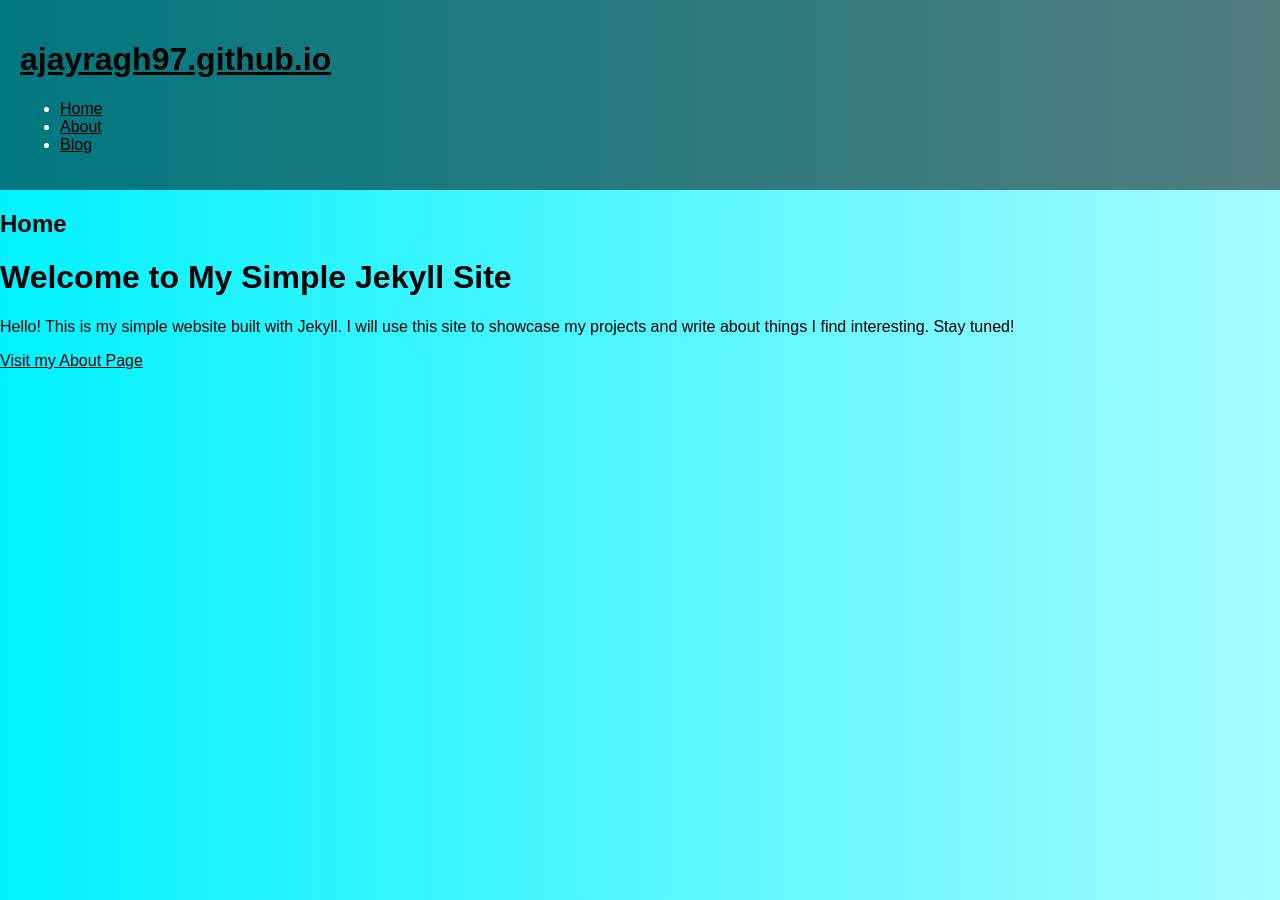
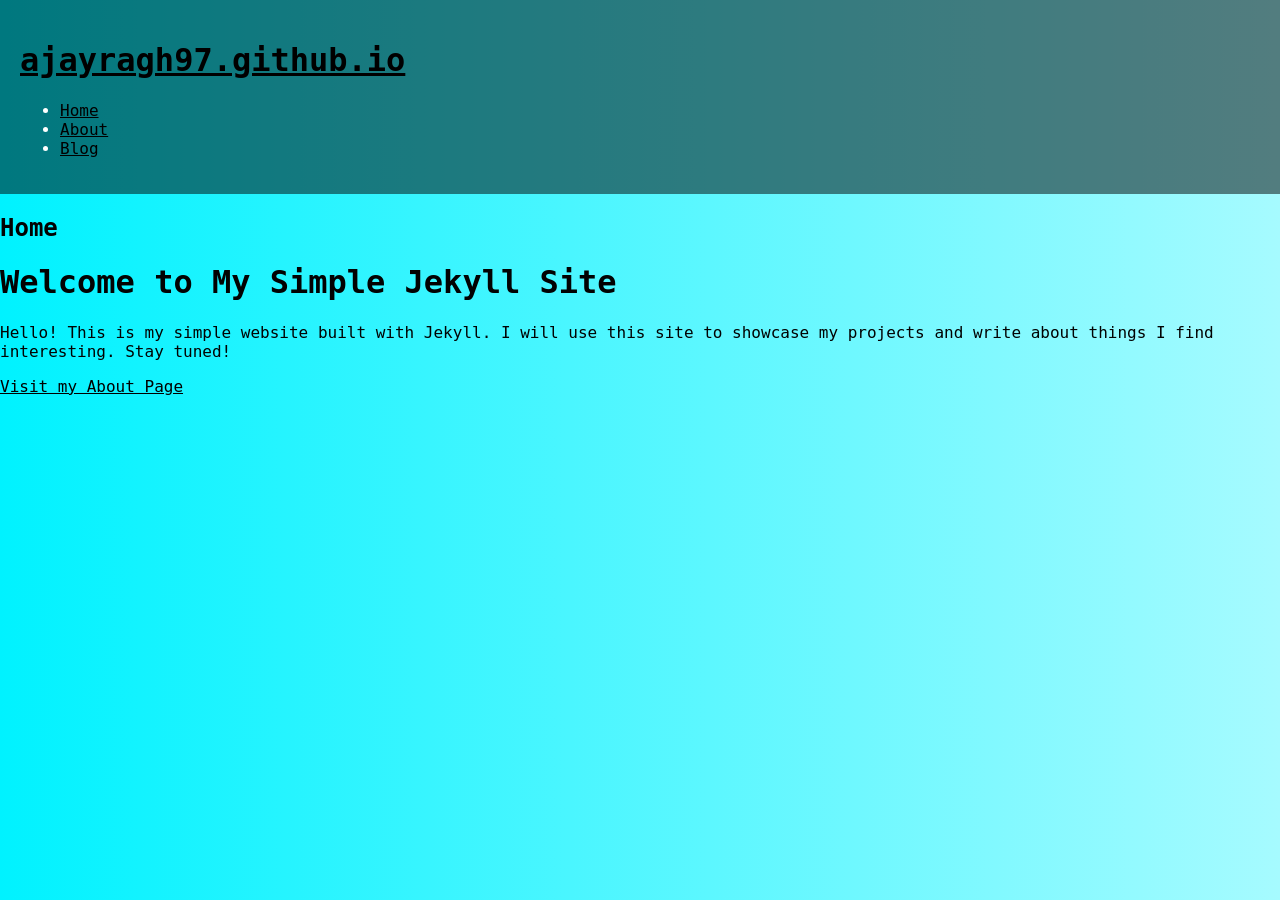
Before and after one commit to ajayragh97/ajayragh97.github.io, a Jekyll site: the page built from index.md, in a window 1280 px wide. Built offline with Jekyll 4.4.1, drawn with Linux system fonts in a browser that asks for light colours.

Commit message:
portfolio site test

```diff
--- a/assets/css/styles.css
+++ b/assets/css/styles.css
@@ -1,7 +1,7 @@
 /* assets/css/styles.css */
 body {
     background: linear-gradient(to right, #00f2ff, #a6fbff); /* Gradient background */
-    font-family: Arial, sans-serif;
+    font-family: "DejaVu Sans Mono", "Liberation Mono", monospace;
     color: #020202;
     margin: 0;
     padding: 0;
```
